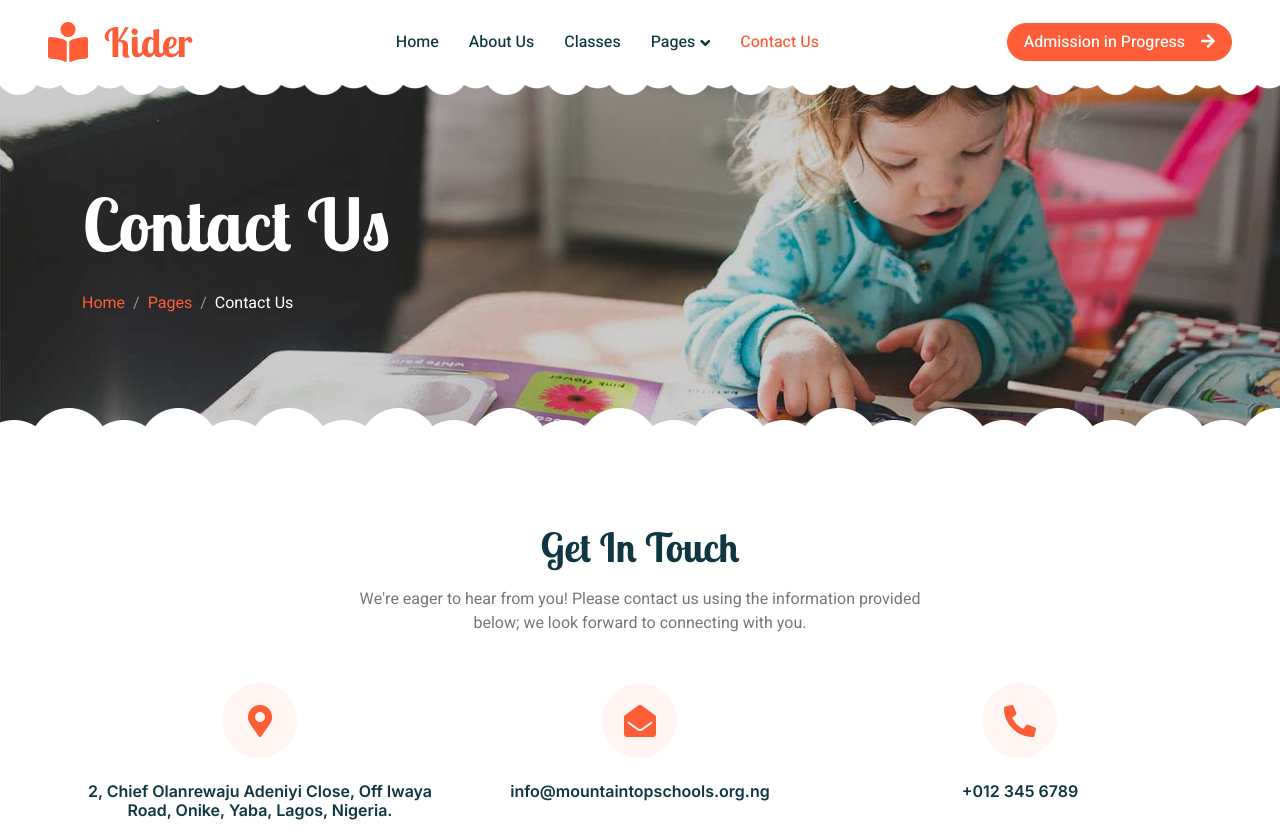
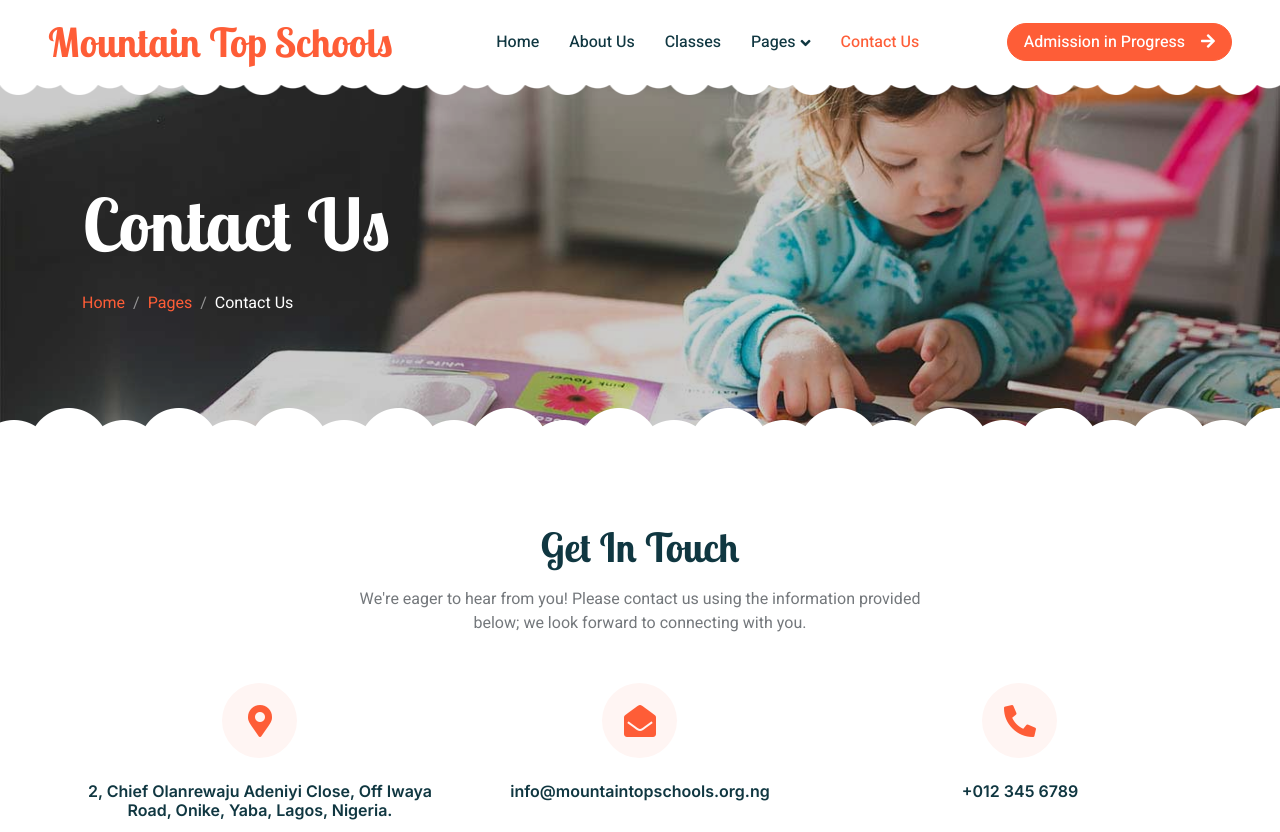
Before and after one commit to leverpaytech/mountaintopsch, a plain HTML site: page contact.html in a window 1280 px wide. Shown: the top 832 px of the page. Drawn offline with nearby package versions, Linux system fonts and the light colour scheme.

Commit message:
contact updated

```diff
--- a/contact.html
+++ b/contact.html
@@ -45,7 +45,7 @@
         <!-- Navbar Start -->
         <nav class="navbar navbar-expand-lg bg-white navbar-light sticky-top px-4 px-lg-5 py-lg-0">
             <a href="index.html" class="navbar-brand">
-                <h1 class="m-0 text-primary"><i class="fa fa-book-reader me-3"></i>Kider</h1>
+                <h1 class="m-0 text-primary">Mountain Top Schools</h1>
             </a>
             <button type="button" class="navbar-toggler" data-bs-toggle="collapse" data-bs-target="#navbarCollapse">
                 <span class="navbar-toggler-icon"></span>
```
